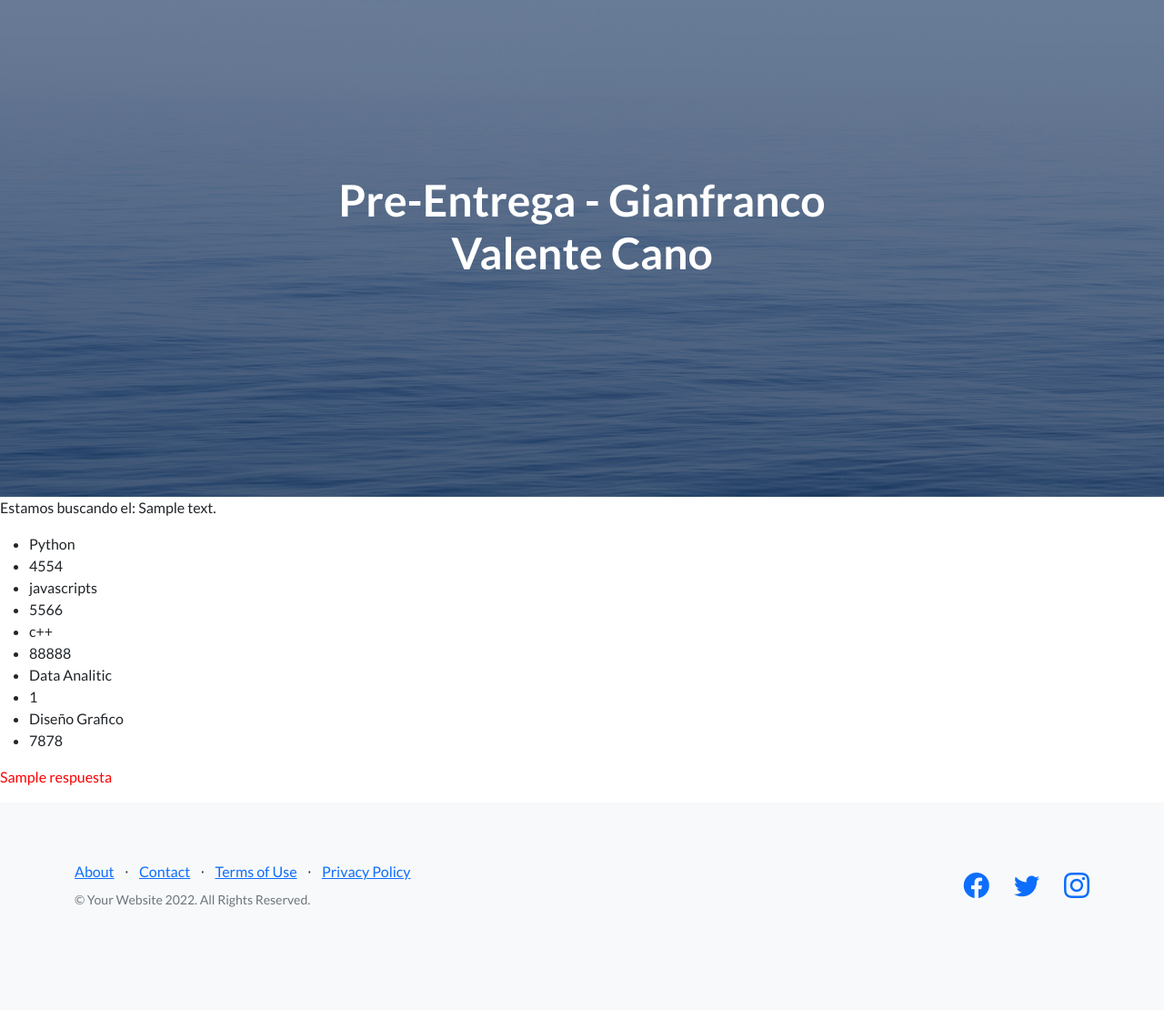
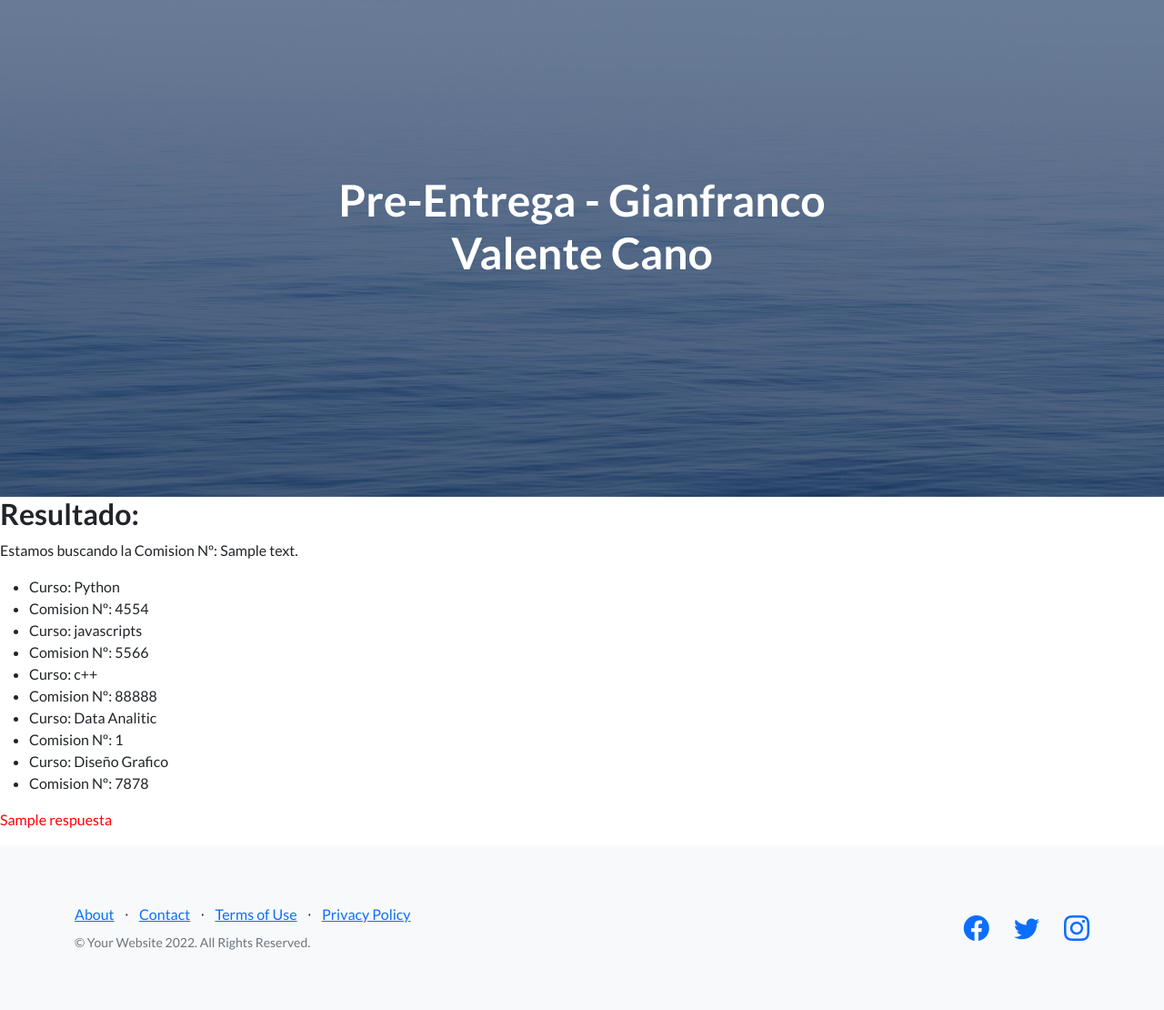
Before and after one commit to gian501/Tercera-Pre-entrega.ValenteCanoGianfranco, a Django app: template AppE03/templates/AppE03/resultadoBusqueda.html in a window 1280 px wide. Shown: the part 57-1167 px from the top of the page at 91% size. Before the commit the page ends 1054 px from the top, so only its background shows below. Run offline with Django 4.2, Linux system fonts and the light colour scheme; data comes from the database, SQL or seed files in the repository; the template is opened without the code that fills it: values that come from a table or form of the project are taken from there, most other values are stand-ins (such as "Sample title", 1, 10 or a date in 2020); some libraries are stand-ins or nearby versions.

Commit message:
Checkpoint. Todo funcionando. modificacion de templates Busqueda. agregaremos otro item en barra template

```diff
--- a/AppE03/templates/AppE03/busquedaComision.html
+++ b/AppE03/templates/AppE03/busquedaComision.html
@@ -1,9 +1,10 @@
 {% extends "AppE03/padre.html" %}
     {% load static %}
 {% block contenidoQueCambia %}
-
+<h2>Busqueda: </h2>
 <form action="/AppE03/buscar/" method="GET">
-    <input type="number" name="comision" id="comision">
+    <label>Comision Nº</lable>
+    <input type="number" name="comision" id="comision" placeholder="Nº Comision">
     <input type="submit" value="Buscar">
 
 </form>
--- a/AppE03/templates/AppE03/resultadoBusqueda.html
+++ b/AppE03/templates/AppE03/resultadoBusqueda.html
@@ -2,15 +2,15 @@
     {% load static %}
 {% block contenidoQueCambia %}
 
-
-<p>Estamos buscando el: {{comision}}</p>
+<h2>Resultado:</h2>
+<p>Estamos buscando la Comision Nº: {{comision}}</p>
 
 {% if cursos %}
 
 <ul>
  {% for curso in cursos %}
-     <li>{{curso.nombre}}</li>
-     <li>{{curso.comision}}</li>
+     <li>Curso: {{curso.nombre}}</li>
+     <li>Comision Nº: {{curso.comision}}</li>
  {% endfor %}
 
 
```
